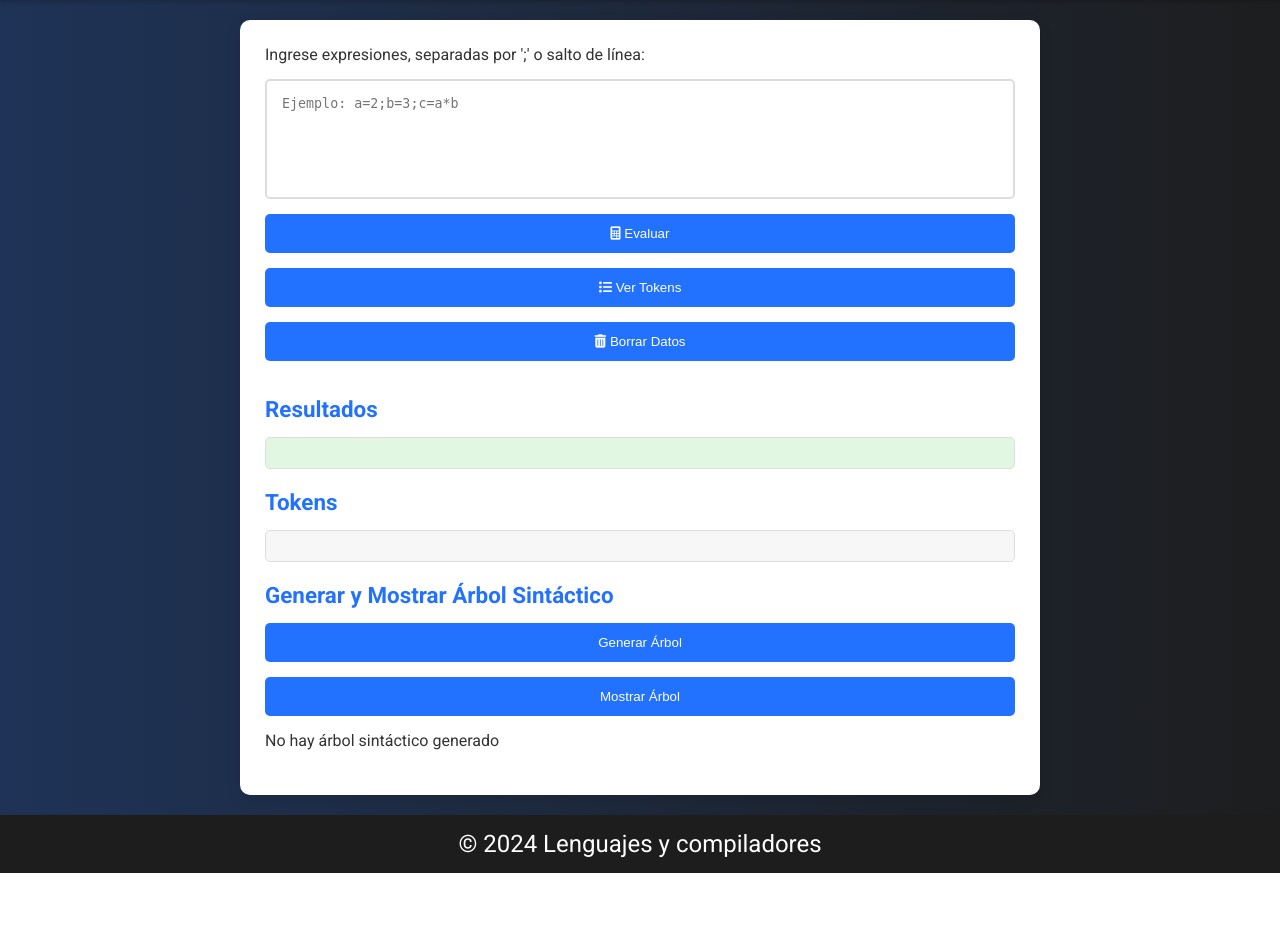
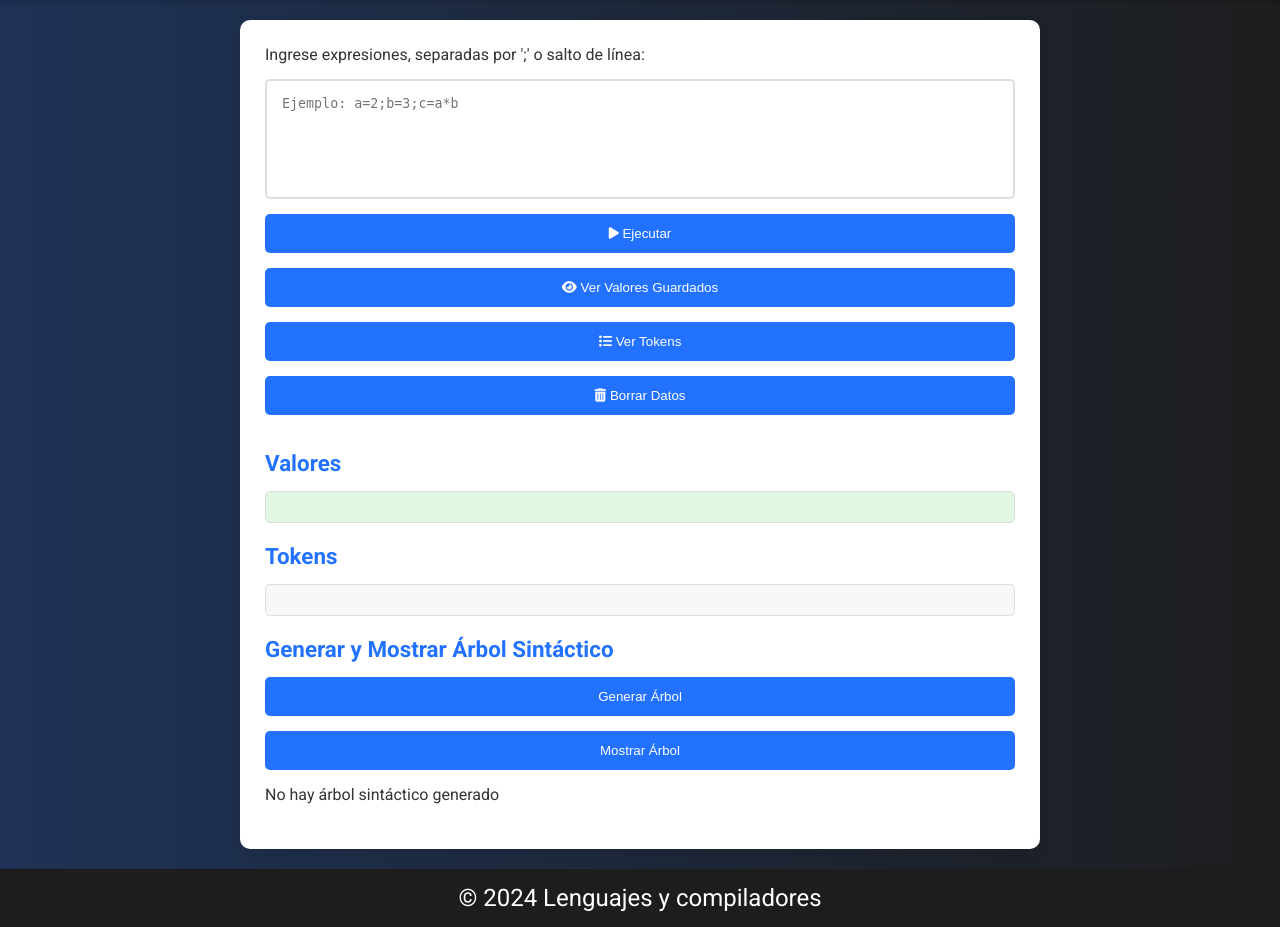
Before and after one commit to ELGOKU23/prueba-analizador-update, a Flask app: page / in a window 1280 px wide. Shown: the part 58-985 px from the top of the page. Before the commit the page ends 931 px from the top, so only its background shows below. Run offline with Flask 3, Linux system fonts and the light colour scheme.

Commit message:
Update index.html

```diff
--- a/templates/index.html
+++ b/templates/index.html
@@ -15,15 +15,18 @@
     </header>
     <main class="container">
         <!-- Sección 1: Evaluación de Expresiones -->
+
         <section class="input-section">
             <label for="expression">Ingrese expresiones, separadas por ';' o salto de línea:</label>
             <textarea id="expression" placeholder="Ejemplo: a=2;b=3;c=a*b"></textarea>
-            <button id="evaluateButton"><i class="fas fa-calculator"></i> Evaluar</button>
+            <button id="executeButton"><i class="fas fa-play"></i> Ejecutar</button>
+            <button id="viewValuesButton"><i class="fas fa-eye"></i> Ver Valores Guardados</button>
+
             <button id="showTokensButton"><i class="fas fa-list"></i> Ver Tokens</button>
             <button id="clearStorageButton"><i class="fas fa-trash-alt"></i> Borrar Datos</button>
-        </section>
+      </section>
         <section class="output-section">
-            <h2>Resultados</h2>
+            <h2>Valores</h2>
             <div id="result"></div>
         </section>
         <section class="output-section">
```
